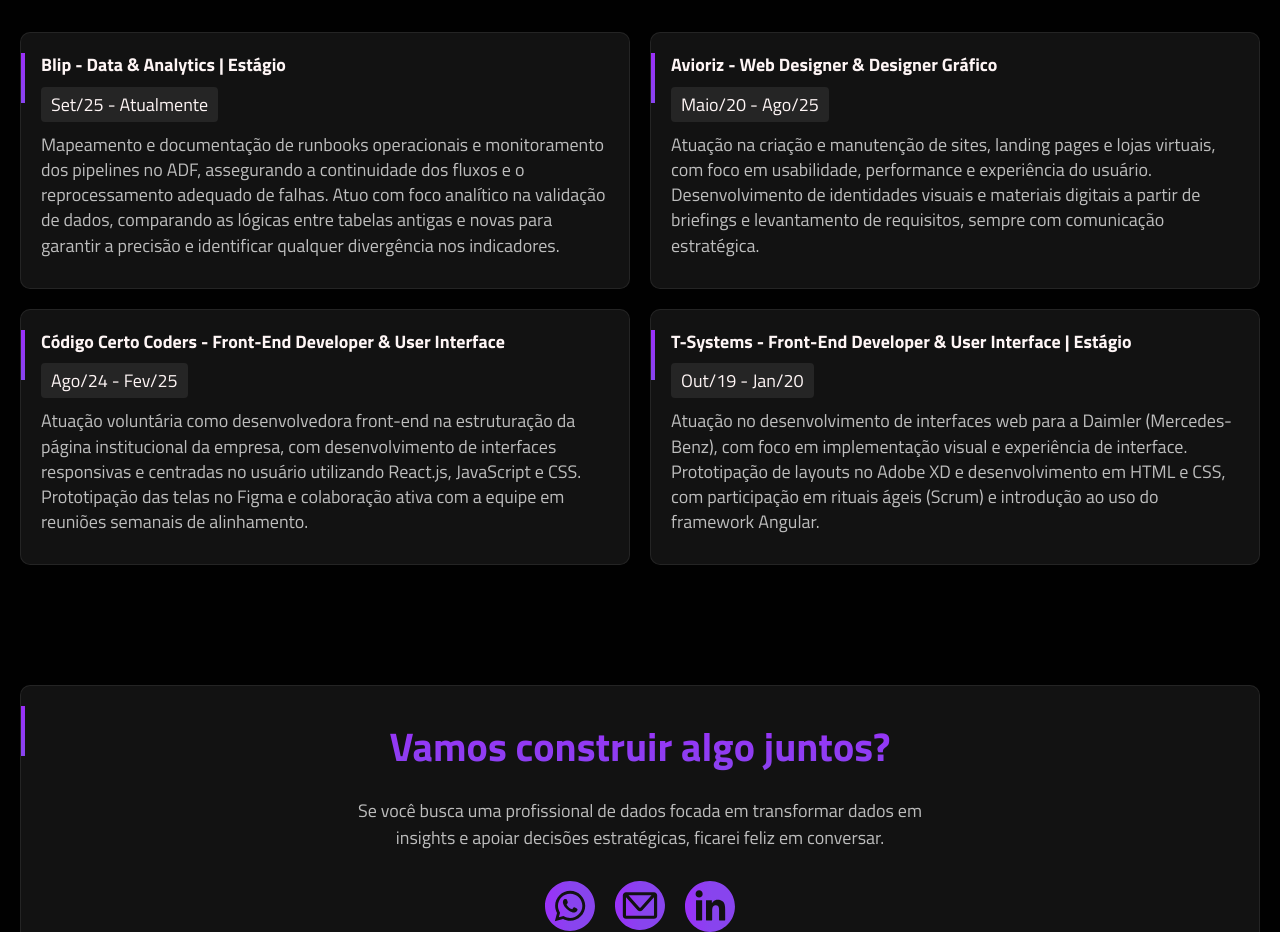
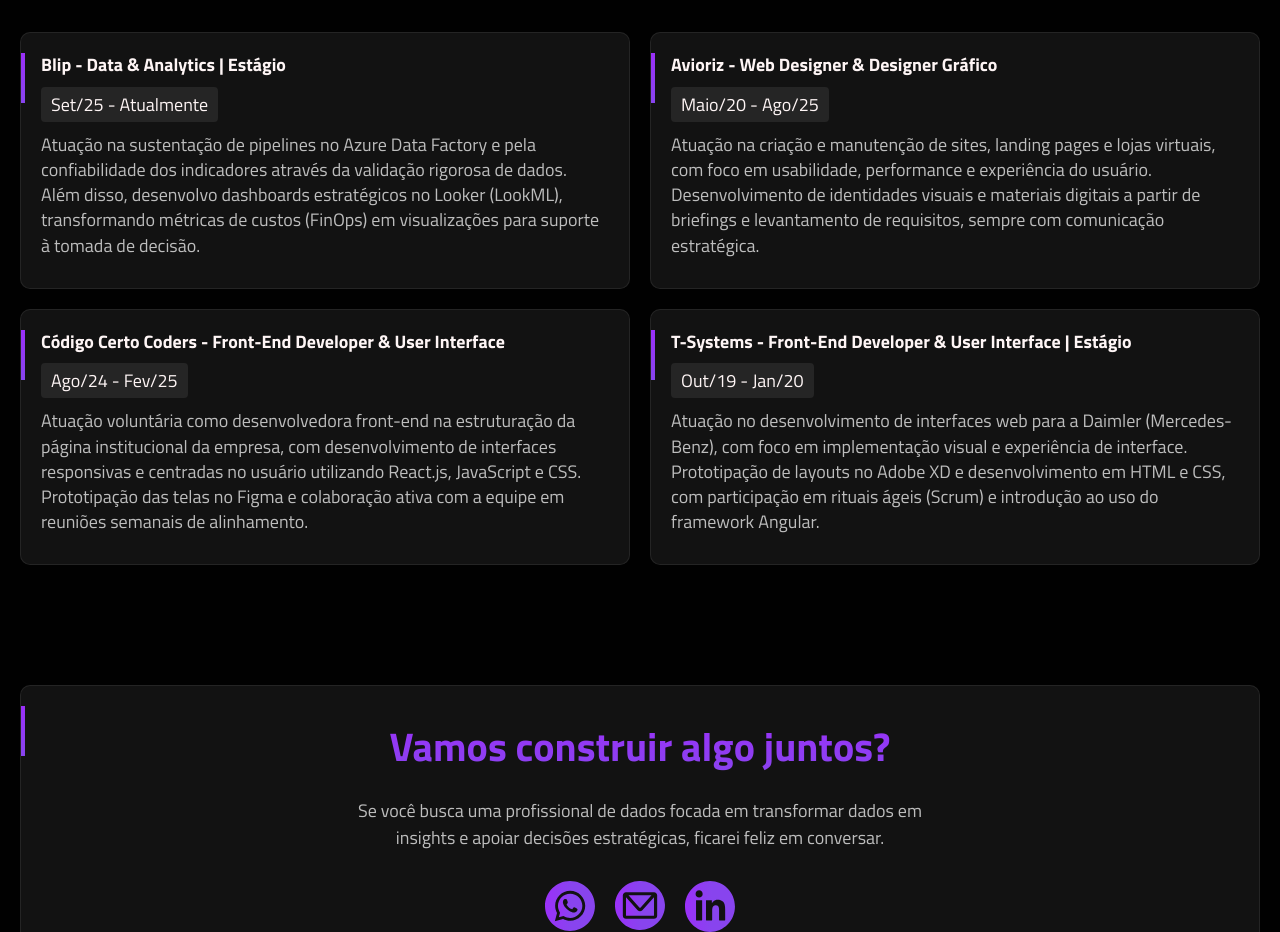
Before and after one commit to jooysoouzaa/portfolio_Joy, a React (Vite) app: page / in a window 1280 px wide. Shown: the part 2700-3632 px from the top of the page. Built offline with nearby package versions, Linux system fonts and the light colour scheme.

Commit message:
feat: Atualização da seção de experiencias

```diff
--- a/src/components/Experiencias/Experiencias.jsx
+++ b/src/components/Experiencias/Experiencias.jsx
@@ -15,7 +15,7 @@ function Experiencias() {
                         <li>Set/25 - Atualmente</li>
                     </ExperienciasHabilidades>
                     <ExperienciasParagrafo>
-                        Mapeamento e documentação de runbooks operacionais e monitoramento dos pipelines no ADF, assegurando a continuidade dos fluxos e o reprocessamento adequado de falhas. Atuo com foco analítico na validação de dados, comparando as lógicas entre tabelas antigas e novas para garantir a precisão e identificar qualquer divergência nos indicadores.
+                        Atuação na sustentação de pipelines no Azure Data Factory e pela confiabilidade dos indicadores através da validação rigorosa de dados. Além disso, desenvolvo dashboards estratégicos no Looker (LookML), transformando métricas de custos (FinOps) em visualizações para suporte à tomada de decisão.
                     </ExperienciasParagrafo>
                 </ExperienciasEmpresa>
                 <ExperienciasEmpresa>
```
